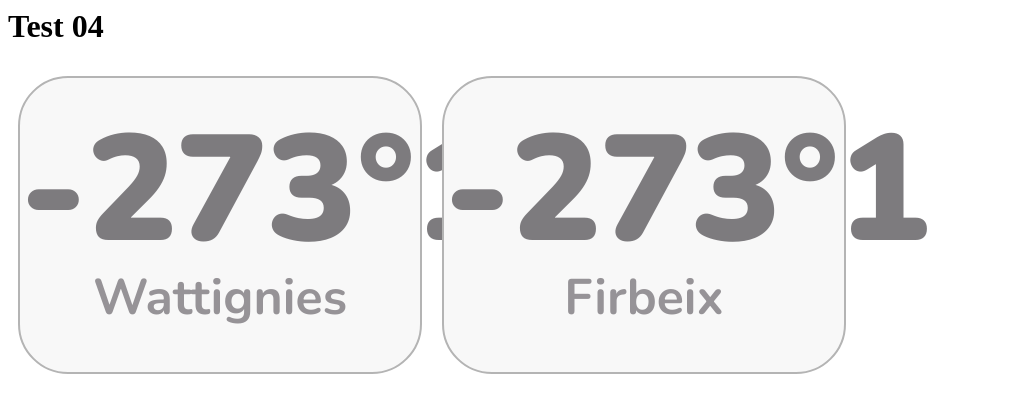
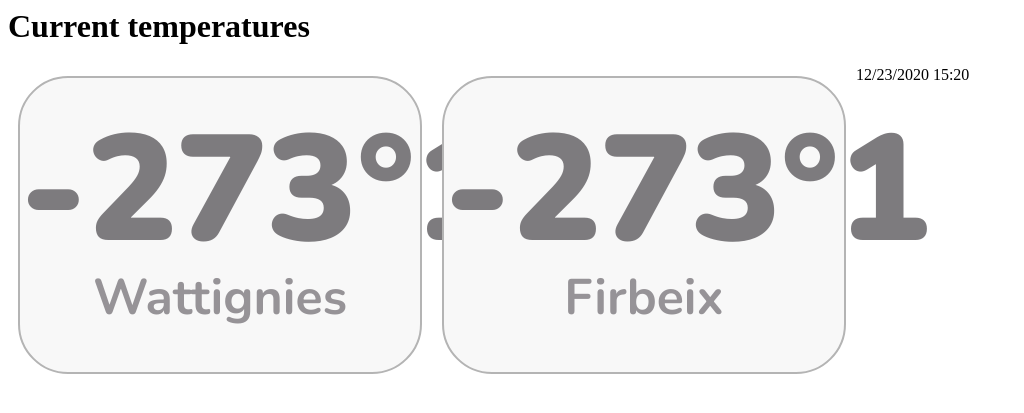
Before and after one commit to godestalbin/tempcollect, a Flask app: page / in a window 1280 px wide. Shown: the top 413 px of the page, without its empty margins (0-1024 px from the left). Run offline with Flask 2, Linux system fonts and the light colour scheme; data that the repository does not hold is empty.

Commit message:
Added refresh time

```diff
--- a/flaskapp/templates/index.html
+++ b/flaskapp/templates/index.html
@@ -7,7 +7,7 @@
         <meta http-equiv="refresh" content="300" >
     </head>
     <body>
-        <h1>Test 04</h1>
+        <h1>Current temperatures</h1>
         <div style="display: inline">
             <div class="tempBox">
                 <p class="temp">{{data1}}</p>
@@ -19,4 +19,20 @@
             </div>
         </div>
     </body>
+
+    <script type="text/javascript">
+        <!--
+        function clockTick()    {
+           currentTime = new Date();
+           month = currentTime.getMonth() + 1;
+           day = currentTime.getDate();
+           year = currentTime.getFullYear();
+           hour = currentTime.getHours()
+           minute = currentTime.getMinutes()
+           setInterval(clockTick, 1000);
+           return (month + "/" + day + "/" + year + " " + hour + ":" + minute);
+        }
+        document.write(clockTick());
+        //-->
+        </script>
 </html>
```
